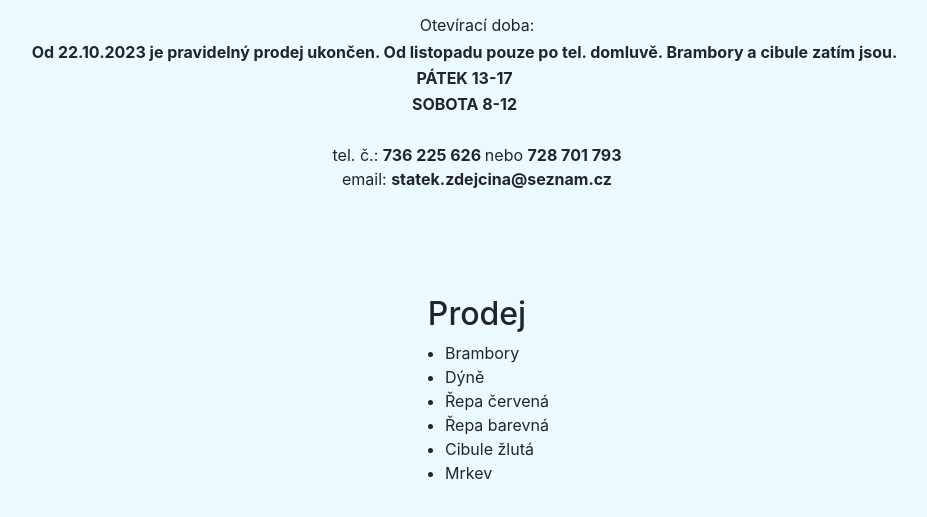
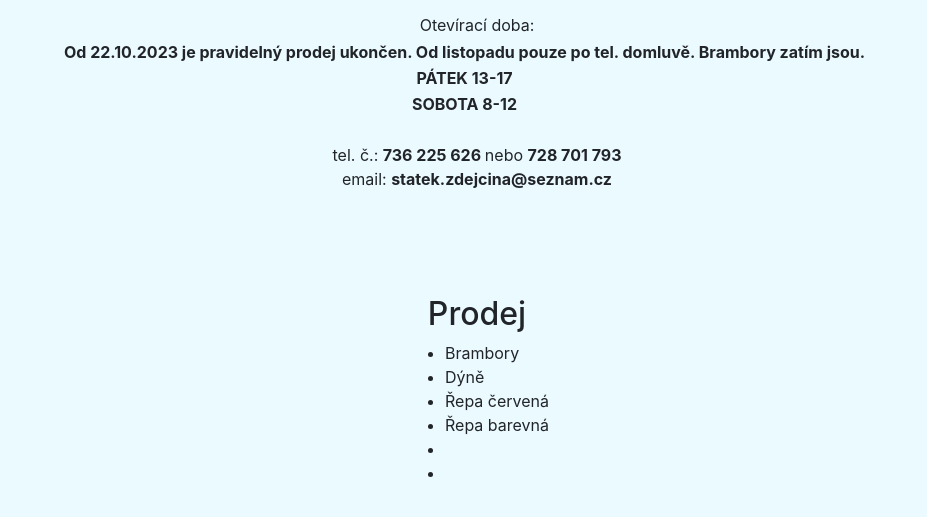
Before and after one commit to Statek-zdejcina/Statek-zdejcina.gihub.io, a plain HTML site: page index.html in a window 1280 px wide. Shown: the part 505-1022 px from the top of the page, without its empty margins (163-1090 px from the left). Drawn offline with nearby package versions, Linux system fonts and the light colour scheme.

Commit message:
Update index.html

```diff
--- a/index.html
+++ b/index.html
@@ -39,7 +39,7 @@
 
                                                 </tr>
                          <tr>
-                            <th class="pr-4"> Od 22.10.2023 je pravidelný prodej ukončen. Od listopadu pouze po tel. domluvě. Brambory a cibule zatím jsou.  </th>
+                            <th class="pr-4"> Od 22.10.2023 je pravidelný prodej ukončen. Od listopadu pouze po tel. domluvě. Brambory zatím jsou.  </th>
                             <td> </td>
                         </tr>
                         <tr>
@@ -83,8 +83,8 @@
                 <li> Dýně </li>
                 <li> Řepa červená </li>
                 <li> Řepa barevná </li>
-                <li> Cibule žlutá   </li>
-                <li> Mrkev </li>
+                <li>  </li>
+                <li> </li>
 
 
 
```
